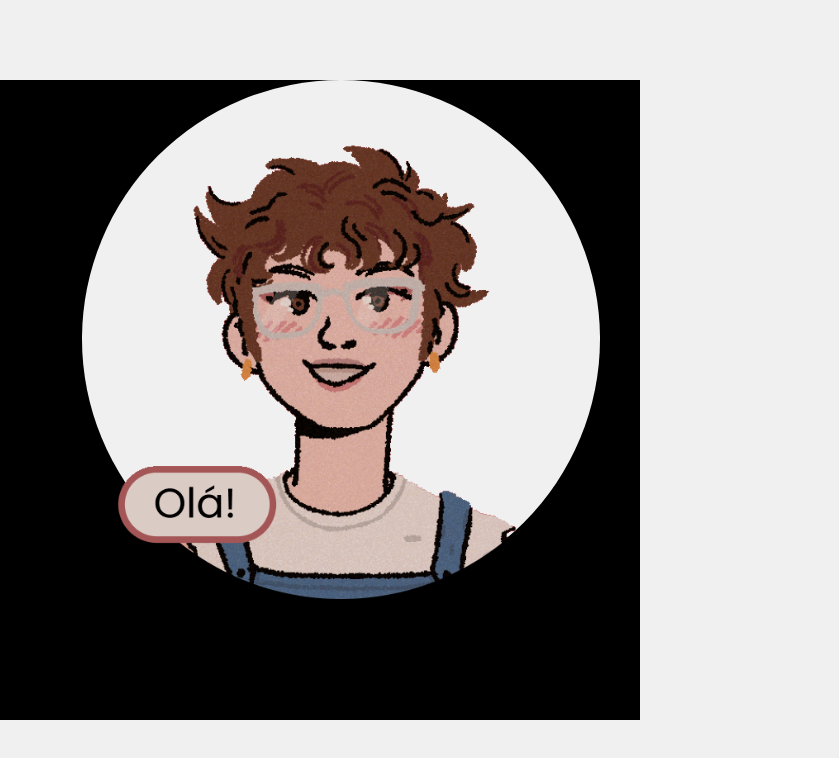
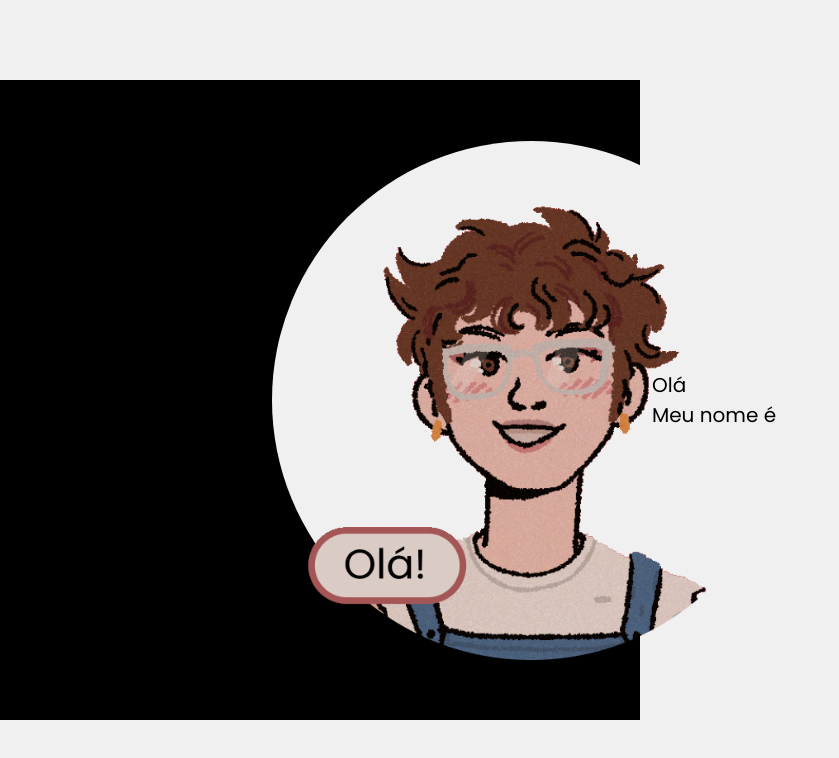
Before and after one commit to naushikah/lao, a React (Create React App) app: page /sobre in a window 1280 px wide. Shown: the top 758 px of the page, without its empty margins (0-839 px from the left). Built offline with nearby package versions, Linux system fonts and the light colour scheme.

Commit message:
adjust image and create new component

```diff
--- a/src/components/CarouselMousewheel/index.js
+++ b/src/components/CarouselMousewheel/index.js
@@ -14,9 +14,8 @@ const CarouselMousewheel = ({ slides }) => {
         clickable: true,
       }}
       modules={[Mousewheel, Pagination]}
-      onSlideChange={() => console.log("slide change")}
-      onSwiper={(swiper) => console.log(swiper)}
-      style={{zIndex: -1, height:"90vh"}}
+      // onSlideChange={() => console.log("slide change")}
+      // onSwiper={(swiper) => console.log(swiper)}
     >
       {slides.map((slide) => (
         <SwiperSlide key={slide.name}>{slide.component}</SwiperSlide>
--- /dev/null
+++ b/src/components/Content/index.js
@@ -0,0 +1,14 @@
+import { Paragraph } from "./styles";
+
+const Content = ({ subtitles }) => {
+
+  return (
+    <>
+      {subtitles.map(({ title }) => (
+        <Paragraph key={title}>{title}</Paragraph>
+      ))}
+    </>
+  );
+};
+
+export default Content;
--- /dev/null
+++ b/src/components/Content/styles.js
@@ -0,0 +1,11 @@
+import styled from "styled-components";
+
+export const Paragraph = styled.p`
+  color: #000000;
+  font-size: 20px;
+  margin-bottom: 0;
+
+  @media (max-width: 991px) {
+    font-size: 16px;
+  }
+`;
--- a/src/components/Navbar/styles.js
+++ b/src/components/Navbar/styles.js
@@ -18,7 +18,7 @@ export const NavbarContainer = styled(Container)`
 `;
 
 export const NavbarStyled = styled(Navbar)`
-  z-index: 1;
+  z-index: 2;
   top: 0;
   position: fixed;
   width: 100%;
--- a/src/components/index.js
+++ b/src/components/index.js
@@ -1,2 +1,3 @@
 export { default as Navbar } from "./Navbar";
 export { default as CarouselMousewheel } from "./CarouselMousewheel";
+export { default as Content } from "./Content";
--- a/src/pages/About/Profile/index.js
+++ b/src/pages/About/Profile/index.js
@@ -1,18 +1,32 @@
-import { Col, Container, Row } from "react-bootstrap";
-import { ProfileContainer } from "./styles";
-import { Image } from "./styles";
+import { Col } from "react-bootstrap";
+import {
+  Image,
+  RowStyled as Row,
+  ContainerStyled as Container,
+  DarkBackground,
+} from "./styles";
 import { Profile as ProfileIcon } from "../../../assets/icons";
+import { Content } from "../../../components";
 
 const Profile = () => {
+  const subtitles = [
+    {
+      title: "Olá",
+    },
+    { title: "Meu nome é" },
+  ];
+
   return (
     <>
-      <Container>
+      <Container style={{ height: "90vh" }}>
+        <DarkBackground />
         <Row>
-          <Col>
-            <ProfileContainer />
+          <Col lg={{ span: 4, offset: 2 }}>
             <Image src={ProfileIcon} />
           </Col>
-          <Col></Col>
+          <Col>
+            <Content subtitles={subtitles} />
+          </Col>
         </Row>
       </Container>
     </>
--- a/src/pages/About/Profile/styles.js
+++ b/src/pages/About/Profile/styles.js
@@ -1,6 +1,7 @@
+import { Container, Row } from "react-bootstrap";
 import styled from "styled-components";
 
-export const ProfileContainer = styled.div`
+export const DarkBackground = styled.div`
   height: 100vh;
   width: 50vw;
   background-color: #000;
@@ -9,6 +10,11 @@ export const ProfileContainer = styled.div`
   z-index: -1;
 `;
 
-export const Image = styled.img`
+export const ContainerStyled = styled(Container)``;
 
+export const Image = styled.img``;
+
+export const RowStyled = styled(Row)`
+  height: 80vh;
+  align-items: center;
 `;
```
